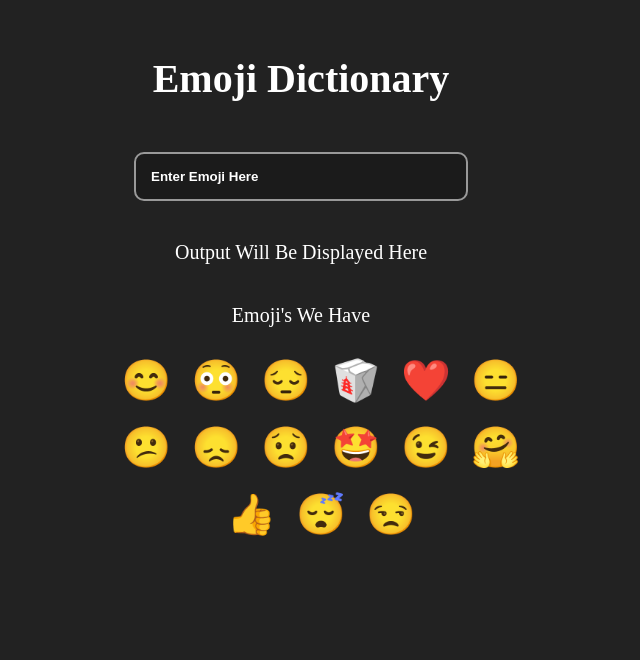
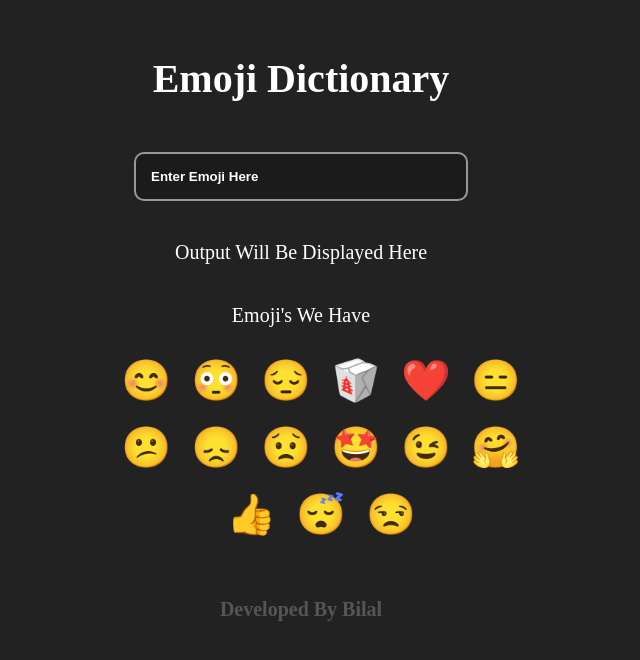
Before and after one commit to bilal-23/mark8-EmojiDictionary, a React (Create React App) app: page / in a window 1280 px wide. Shown: the top 660 px of the page, without its empty margins (339-979 px from the left). Built offline with nearby package versions, Linux system fonts and the light colour scheme.

Commit message:
Added Footer

```diff
--- a/package.json
+++ b/package.json
@@ -7,7 +7,7 @@
   "dependencies": {
     "react": "18.0.0",
     "react-dom": "18.0.0",
-    "react-scripts": "4.0.0"
+    "react-scripts": "5.0.1"
   },
   "devDependencies": {
     "@babel/runtime": "7.13.8",
--- a/src/App.js
+++ b/src/App.js
@@ -1,4 +1,5 @@
 import React, { useState } from "react";
+import Footer from "./components/Footer";
 import "./styles.css";
 
 const emojiDictionary = {
@@ -43,6 +44,7 @@ export default function App() {
     }
   }
   return (
+    <>
       <div className="App">
         <h1>Emoji Dictionary</h1>
         <input
@@ -64,5 +66,7 @@ export default function App() {
           })}
         </ul>
       </div>
+      <Footer />
+    </>
   );
 }
--- /dev/null
+++ b/src/components/Footer.js
@@ -0,0 +1,21 @@
+import styles from "./Footer.module.css";
+
+export default function Footer() {
+    return (
+        <>
+            <footer className={styles.footer}>
+                <p>
+                    Developed By{" "}
+                    <a
+                        href="https://bilalmansuri-portfolio.netlify.app/"
+                        target="_blank"
+                        rel="noopener noreferrer"
+                        className="link"
+                    >
+                        Bilal
+                    </a>
+                </p>
+            </footer>
+        </>
+    );
+}
--- /dev/null
+++ b/src/components/Footer.module.css
@@ -0,0 +1,39 @@
+.footer {
+  display: flex;
+  justify-content: center;
+  flex-direction: column;
+  gap: 1rem;
+  align-items: center;
+  font-size: 1.8rem;
+  color: #555;
+  font-weight: 600;
+  flex: 0;
+  margin: 3rem 0;
+}
+.footer a {
+  position: relative;
+}
+.footer a:hover {
+  position: relative;
+  color: var(--secondary-color) !important;
+}
+.footer a::after {
+  position: absolute;
+  content: "";
+  width: 100%;
+  left: 50%;
+  transform: translateX(-50%);
+  height: 2px;
+  bottom: -10px;
+  background-color: var(--secondary-color);
+  opacity: 0;
+  transition: 0.3s ease all;
+}
+.footer a:hover::after {
+  bottom: -5px;
+  opacity: 1;
+}
+.socials img {
+  filter: invert(1);
+  height: 2rem;
+}
--- a/src/styles.css
+++ b/src/styles.css
@@ -1,3 +1,8 @@
+:root {
+  --bg-color: #000;
+  --primary-color: #fff;
+  --secondary-color: #09f755;
+}
 html {
   font-size: 62.5%;
 }
@@ -66,3 +71,9 @@ ul li {
   font-size: 4rem;
   cursor: pointer;
 }
+a,
+a:link,
+a:visited {
+  color: inherit;
+  text-decoration: none;
+}
```
Also changed, not shown: 2 other files (tests, documents, lock files or other folders). Lines whose indentation alone changed are shown as unchanged.
